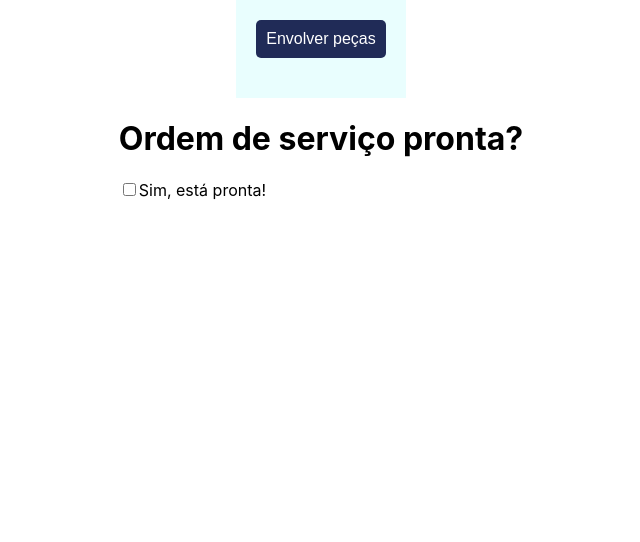
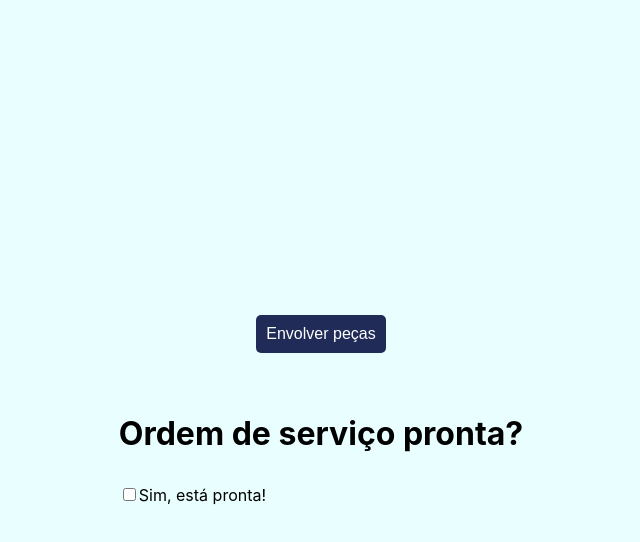
Before and after one commit to thiagoccs/car_workshop, a React (Create React App) app: page /serviceOrder in a window 1280 px wide. Shown: the top 542 px of the page, without its empty margins (319-959 px from the left). Built offline with nearby package versions, Linux system fonts and the light colour scheme.

Commit message:
feat: css página OrderCompleted

```diff
--- a/src/pages/OrderCompleted.jsx
+++ b/src/pages/OrderCompleted.jsx
@@ -1,5 +1,6 @@
 import React, { useState, useEffect } from "react";
 import LogoutLink from '../components/LogoutLink';
+import '../style/OrderCompleted.css'
 
 const OrderCompleted = () => {
   const [currentDate, setCurrentDate] = useState("");
@@ -39,7 +40,7 @@ const OrderCompleted = () => {
   }, [currentDate, selectedMechanic, user, carParts]);
 
   return (
-    <div>
+    <div className="container">
       <div>
         <h1>Nota de Serviço</h1>
         {selectedMechanic && <p>Mecânico Responsável: {selectedMechanic.name}</p>}
--- /dev/null
+++ b/src/style/OrderCompleted.css
@@ -0,0 +1,27 @@
+body {
+  background-color: rgb(233, 254, 254);
+}
+
+.container {
+  display: flex;
+  flex-direction: column;
+  align-items: center;
+  justify-content: center;
+  height: 100vh;
+}
+
+h1 {
+  font-size: 2rem;
+  margin-bottom: 2rem;
+}
+
+p {
+  font-size: 1.2rem;
+  margin-bottom: 1rem;
+}
+
+.logout {
+  position: absolute;
+  bottom: 1rem;
+  right: 1rem;
+}
```
